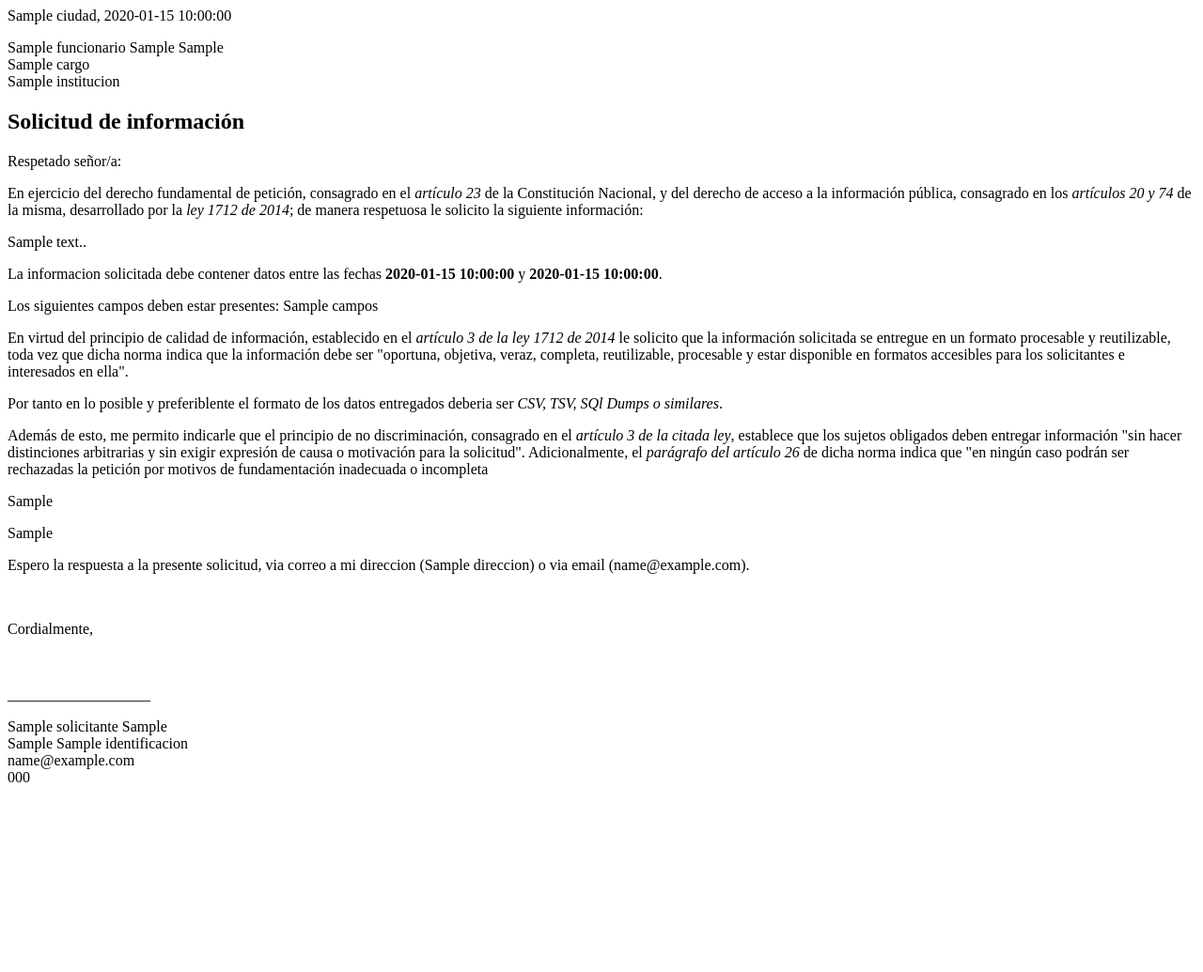
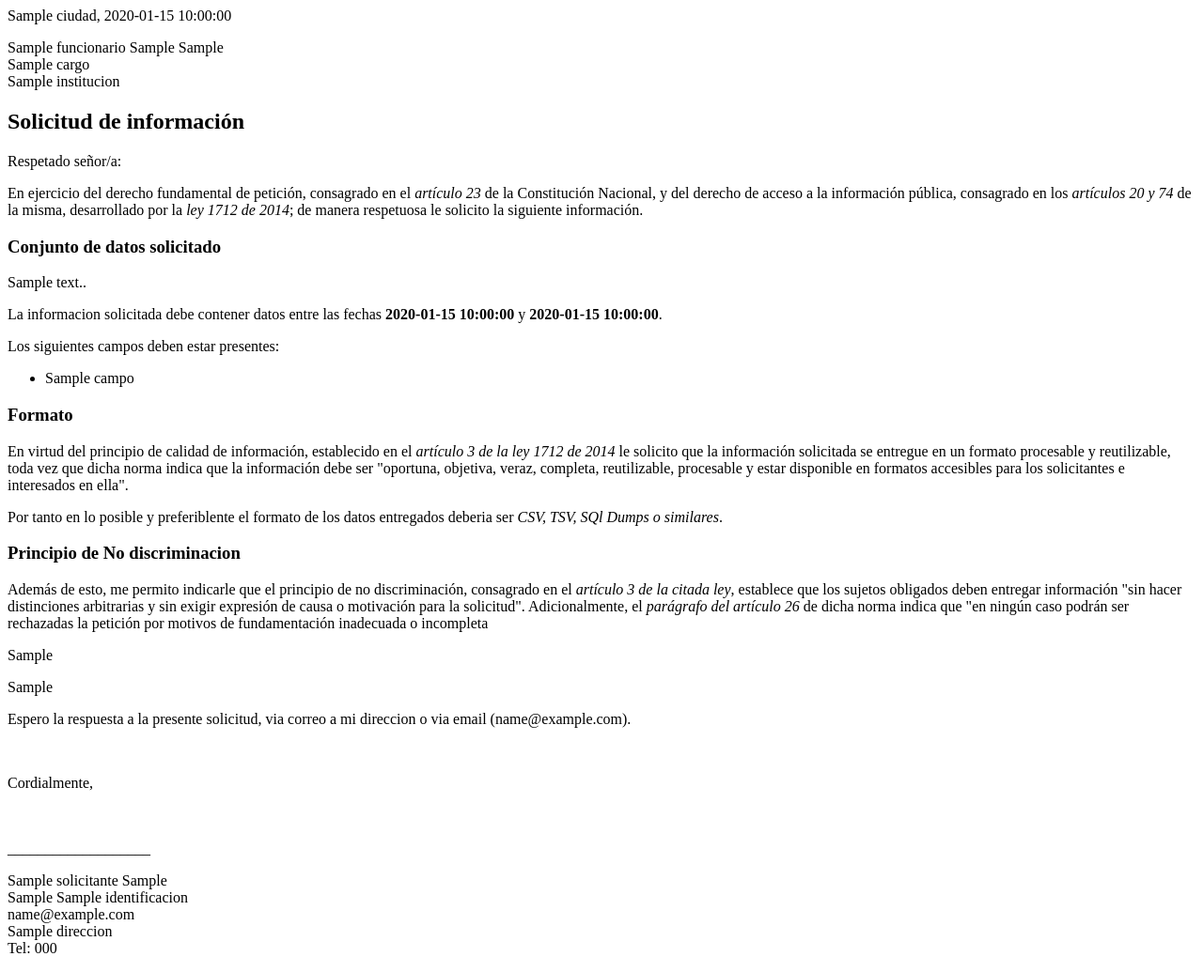
Before and after one commit to dav009/queremos, a Python web app: template queremos/templates/solicitud.html in a window 1280 px wide. Shown: the whole page at 94% size. Before the commit the page ends 833 px from the top, so only its background shows below. Run offline with Jinja, Linux system fonts and the light colour scheme; the template is opened without the code that fills it: most values are stand-ins (such as "Sample title", 1, 10 or a date in 2020).

Commit message:
better format

```diff
--- a/queremos/templates/extras.yaml
+++ b/queremos/templates/extras.yaml
@@ -1,3 +1,3 @@
 salvavidas:
-  reserva: 'En caso de que la información solicitada tenga reserva, indique que se cumplen los requisitos establecidos en el <i>artículo 28 de la ley 1712 de 2014</i>: i. La ley o artículo de la Constitución que lo establece. ii. Indicar si se trata de una excepción contenida en los <i>artículos 18 y 19 de la misma ley</i> y; iii. Aportar las pruebas y razones por las que la entrega de la información causaría un daño presente, probable y específico superior al el interés público del acceso a la información. \nAdemás de esto, en caso de que parte de la información sea reservada, le solicito que aplique lo establecido por el artículo 21 de la ley 1712 de 2014, que establece que "en aquellas circunstancias en que la totalidad de la información contenida en un documento no esté protegida por una excepción contenida en la presente ley, debe hacerse una versión pública que mantenga la reserva únicamente de la parte indispensable".'
-  reserva_expirada: 'Esta información que solicito tiene más de 15 años por lo que no causa ningún peligro en este momento. En este sentido, pido que se tenga en cuenta que según el artículo 22 de la Ley 1712 de 2014, la información solo puede ser reservada por un máximo de 15 años. Además de esto, la sentencia C 274 de 2013 dijo sobre este artículo que ese plazo depende "de que las condiciones materiales que justificaron la reserva se mantengan a lo largo de todo el periodo", situación que no ocurre en este momento.'
+  reserva: '<h3>Informacion Reservada</h3> En caso de que la información solicitada tenga reserva, indique que se cumplen los requisitos establecidos en el <i>artículo 28 de la ley 1712 de 2014</i>: i. La ley o artículo de la Constitución que lo establece. ii. Indicar si se trata de una excepción contenida en los <i>artículos 18 y 19 de la misma ley</i> y; iii. Aportar las pruebas y razones por las que la entrega de la información causaría un daño presente, probable y específico superior al el interés público del acceso a la información. <br>Además de esto, en caso de que parte de la información sea reservada, le solicito que aplique lo establecido por el artículo 21 de la ley 1712 de 2014, que establece que "en aquellas circunstancias en que la totalidad de la información contenida en un documento no esté protegida por una excepción contenida en la presente ley, debe hacerse una versión pública que mantenga la reserva únicamente de la parte indispensable".'
+  reserva_expirada: '<h3>Expiracion de Reserva</h3> Esta información que solicito tiene más de 15 años por lo que no causa ningún peligro en este momento. En este sentido, pido que se tenga en cuenta que según el artículo 22 de la Ley 1712 de 2014, la información solo puede ser reservada por un máximo de 15 años. Además de esto, la sentencia C 274 de 2013 dijo sobre este artículo que ese plazo depende "de que las condiciones materiales que justificaron la reserva se mantengan a lo largo de todo el periodo", situación que no ocurre en este momento.'
--- a/queremos/templates/solicitud.html
+++ b/queremos/templates/solicitud.html
@@ -15,25 +15,37 @@
 <p><h2>Solicitud de información</h2></b>
 <p>Respetado señor/a:</p>
 
-<p>En ejercicio del derecho fundamental de petición, consagrado en el <i>artículo 23</i> de la Constitución Nacional, y del derecho de acceso a la información pública, consagrado en los <i>artículos 20 y 74</i> de la misma, desarrollado por la <i>ley 1712 de 2014</i>; de manera respetuosa le solicito la siguiente información:
+<p>En ejercicio del derecho fundamental de petición, consagrado en el <i>artículo 23</i> de la Constitución Nacional, y del derecho de acceso a la información pública, consagrado en los <i>artículos 20 y 74</i> de la misma, desarrollado por la <i>ley 1712 de 2014</i>; de manera respetuosa le solicito la siguiente información.
+
+<h3>Conjunto de datos solicitado</h3>
 
 <p> {{solicitud.dataset.descripcion}}.</p>
 
 <p>La informacion solicitada debe contener datos entre las fechas  <b>{{solicitud.dataset.fecha_inicial}} </b> y <b>{{solicitud.dataset.fecha_final}}</b>.
 
-<p>Los siguientes campos deben estar presentes: {{solicitud.dataset.campos}} </p>
+<p>Los siguientes campos deben estar presentes:
+    <ul>
+ {% for campo in solicitud.dataset.campos %}
+    <li>{{campo}}</li>
+ {% endfor%}
 
+	</ul>
+</p>
+
+<h3>Formato</h3>
 
 <p>En virtud del principio de calidad de información, establecido en el <i>artículo 3 de la ley 1712 de 2014</i> le solicito que la información solicitada se entregue en un formato procesable y reutilizable, toda vez que dicha norma indica que la información debe ser "oportuna, objetiva, veraz, completa, reutilizable, procesable y estar disponible en formatos accesibles para los solicitantes e interesados en ella".</p>
 
 <p>Por tanto en lo posible y preferiblente el formato de los datos entregados deberia ser <i>CSV, TSV, SQl Dumps o similares</i>.</p>
 
+<h3>Principio de No discriminacion</h3>
+
 <p>Además de esto, me permito indicarle que el principio de no discriminación, consagrado en el <i>artículo 3 de la citada ley</i>, establece que los sujetos obligados deben entregar información "sin hacer distinciones arbitrarias y sin exigir expresión de causa o motivación para la solicitud". Adicionalmente, el <i>parágrafo del artículo 26</i> de dicha norma indica que "en ningún caso podrán ser rechazadas la petición por motivos de fundamentación inadecuada o incompleta</p>
 
-<p>{{solicitud.salvavidas_reserva}}</p>
-<p>{{solicitud.salvavidas_reserva_antiguedad}}</p>
+<p>{{solicitud.salvavidas_reserva | safe }}</p>
+<p>{{solicitud.salvavidas_reserva_antiguedad | safe }}</p>
 
-<p>Espero la respuesta a la presente solicitud, via correo a mi direccion ({{solicitud.solicitante.direccion}}) o via email ({{solicitud.solicitante.email}}). </p>
+<p>Espero la respuesta a la presente solicitud, via correo a mi direccion o via email ({{solicitud.solicitante.email}}). </p>
 
 <br>
 
@@ -46,7 +58,8 @@ ___________________
  {{solicitud.solicitante.nombre}} {{solicitud.solicitante.apellido1}}<br>
  {{solicitud.solicitante.tipo_identificacion}} {{solicitud.solicitante.identificacion}}<br>
  {{solicitud.solicitante.email}}<br>
- {{solicitud.solicitante.telefono}}
+ {{solicitud.solicitante.direccion}}<br>
+ Tel: {{solicitud.solicitante.telefono}}<br>
 </p>
 
 
```
